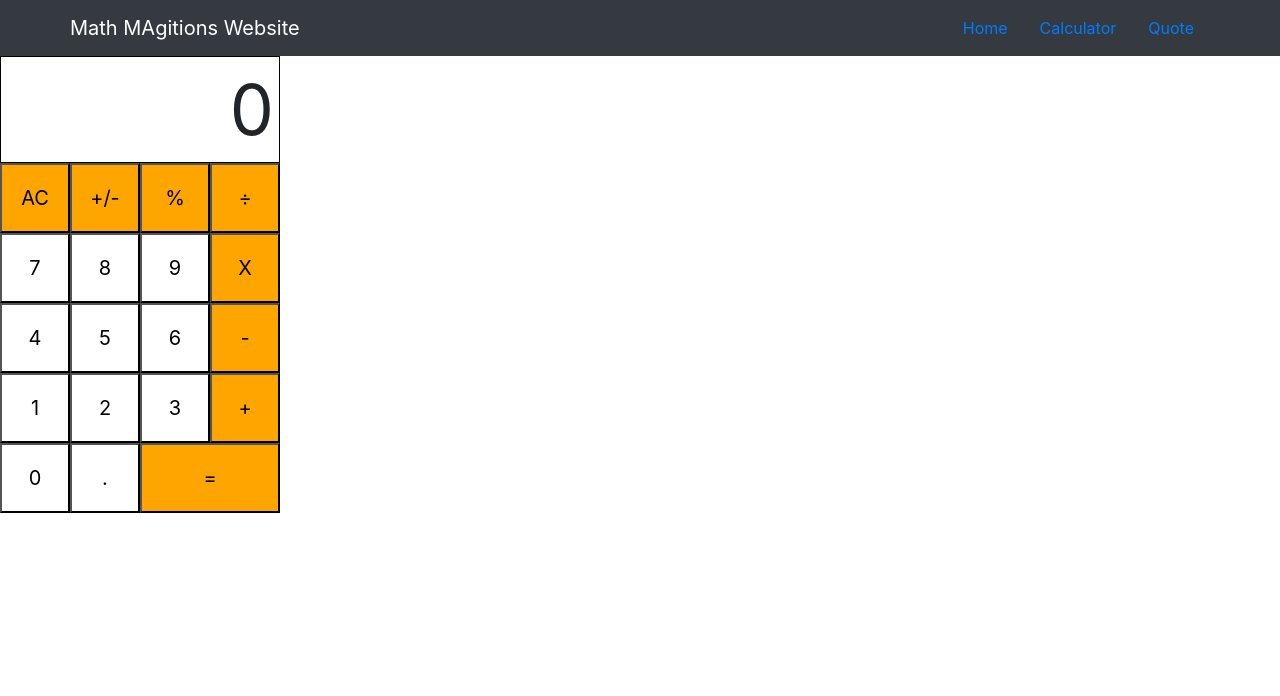
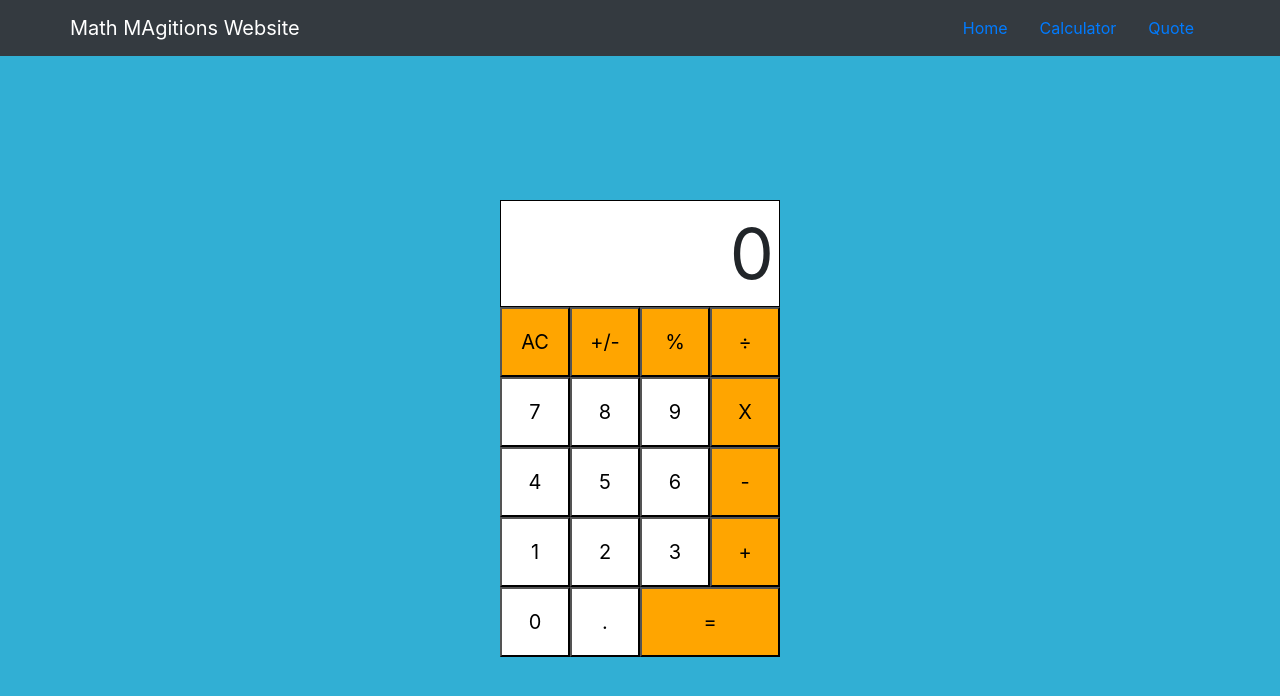
Before and after one commit to talhawaqar/Calculator-React, a React (Create React App) app: page /calculator in a window 1280 px wide. Shown: the top 696 px of the page. Built offline with nearby package versions, Linux system fonts and the light colour scheme.

Commit message:
imporove styling

```diff
--- a/src/components/App.js
+++ b/src/components/App.js
@@ -6,13 +6,18 @@ import Home from './Home';
 import Calculator from './Calculator';
 import Quote from './Quote';
 
+const calcStyle = {
+  width: '100vw', height: '93vh', backgroundColor: '#31AFD4', display: 'flex', flexDirection: 'column', alignItems: 'center', justifyContent: 'center',
+};
+
 const App = () => (
   <>
     <BrowserRouter>
       <Navigation />
       <Switch>
         <Route exact path="/" component={Home} />
-        <Route path="/calculator" component={Calculator} />
+        <Route path="/calculator" render={() => (<div style={calcStyle}><Calculator /></div>)} />
+        {/* <Route path="/calculator" component={Calculator} /> */}
         <Route path="/quote" component={Quote} />
         <Route path="/" component={Quote} />
       </Switch>
--- a/src/components/Display.js
+++ b/src/components/Display.js
@@ -6,7 +6,7 @@ const Display = (props) => {
 
   return (
     <div style={{
-      width: '280px', boxSizing: 'border-box', fontSize: '70px', border: 'solid 1px black', display: 'flex', justifyContent: 'flex-end', padding: '0 5px',
+      width: '280px', boxSizing: 'border-box', fontSize: '70px', border: 'solid 1px black', display: 'flex', justifyContent: 'flex-end', padding: '0 5px', backgroundColor: 'white',
     }}
     >
       <span>
```
